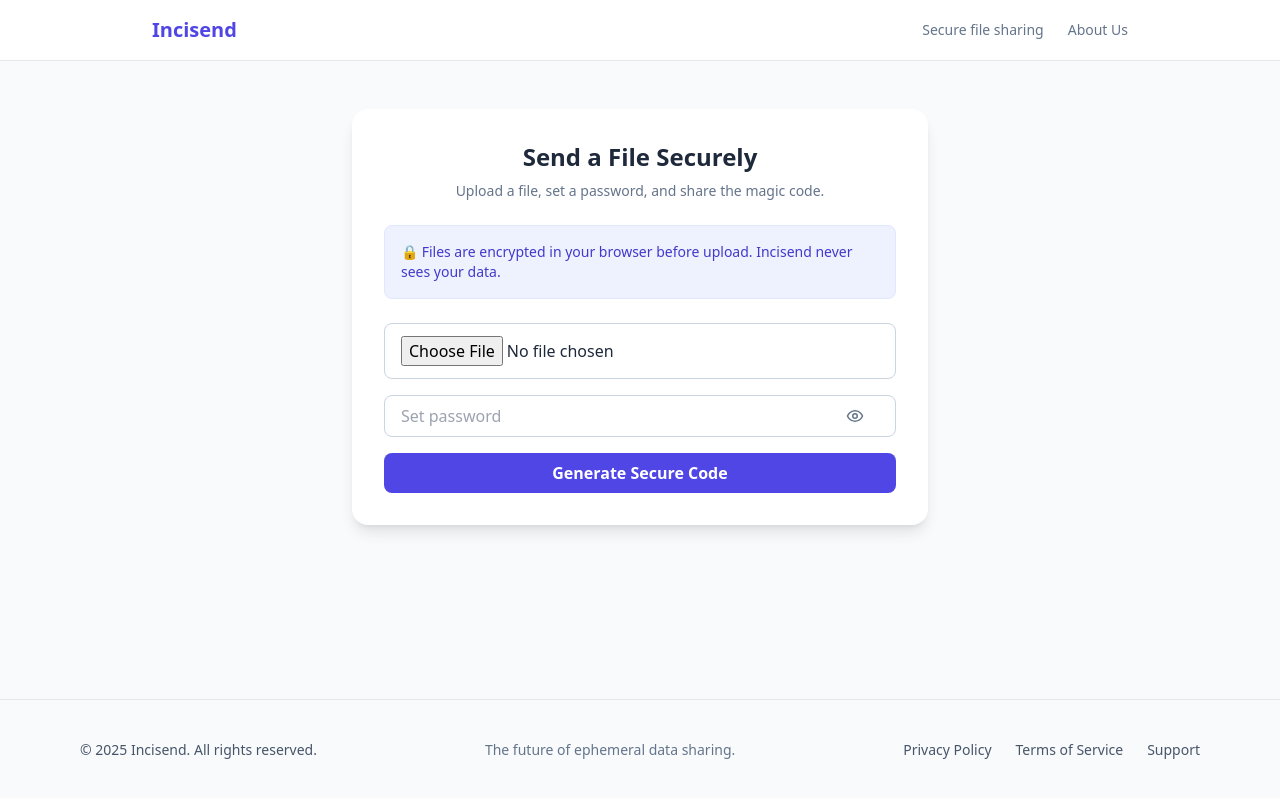
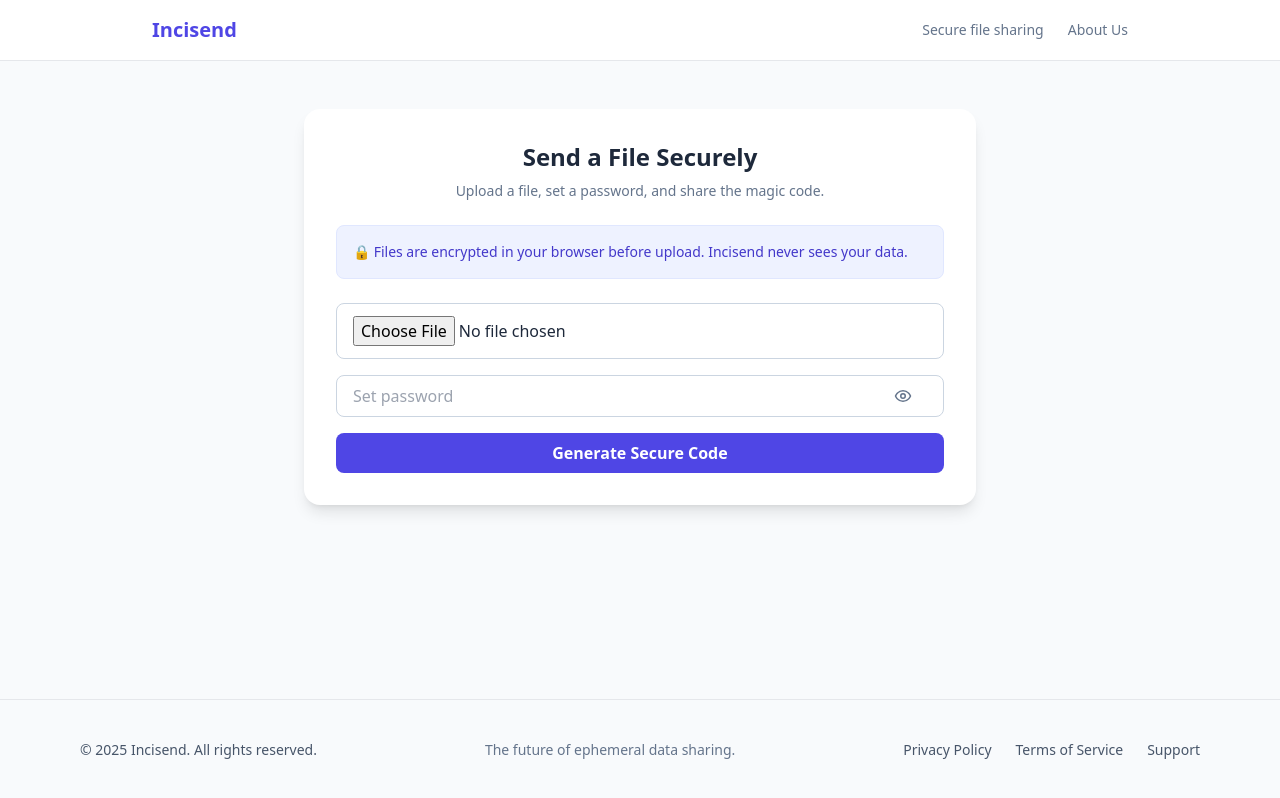
Before and after one commit to Inciverse/incisend, a Next.js app: page /send in a window 1280 px wide. Built offline with nearby package versions, Linux system fonts and the light colour scheme.

Commit message:
Update page.tsx

```diff
--- a/app/send/page.tsx
+++ b/app/send/page.tsx
@@ -3,7 +3,7 @@ import InciSend from "../../components/InciSend";
 export default function SendPage() {
   return (
     <div className="flex justify-center">
-      <div className="w-full max-w-xl">
+      <div className="w-full max-w-2xl">
         <div className="card">
           <div className="text-center mb-6">
             <h1 className="text-2xl font-bold mb-2">
```
